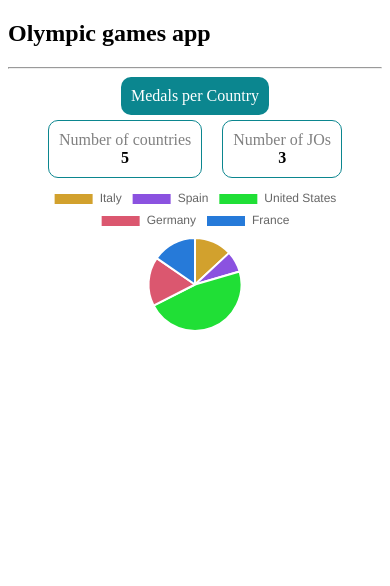
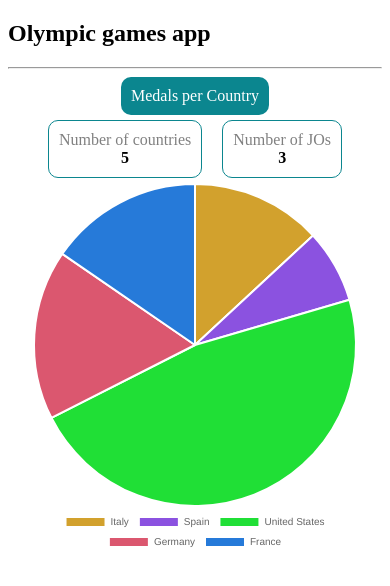
Before and after one commit to soufiene-madhouna/front-end-angular-olympic-medals, an Angular app: page / in a window 390 px wide. Shown: the top 586 px of the page. Built offline with nearby package versions, Linux system fonts and the light colour scheme.

Commit message:
Amélioration du responsive de l’application

```diff
--- a/src/app/pages/home/home.component.scss
+++ b/src/app/pages/home/home.component.scss
@@ -0,0 +1,11 @@
+@media screen and (max-width: 480px) {
+  #chart-DashboardPieChart {
+    max-width: 100vw; // 100% de la largeur de l'écran
+    margin: 0 -0.5rem; // Compense le padding du parent
+
+    canvas {
+      max-height: 500px;
+      min-height: 450px;
+    }
+  }
+}
--- a/src/app/pages/home/home.component.ts
+++ b/src/app/pages/home/home.component.ts
@@ -56,7 +56,9 @@ export class HomeComponent implements OnInit {
       }
     });
   }
-
+ private isMobile(): boolean {
+    return window.innerWidth < 768;
+  }
  /**
    * Génère des couleurs distinctes de manière déterministe
    * Utilise l'index pour générer une couleur stable
@@ -81,20 +83,34 @@ export class HomeComponent implements OnInit {
 
   private buildPieChart(countries: string[], sumOfAllMedalsYears: number[]): void {
     const colors = this.generateStableColors(countries.length);
+
     const pieChart = new Chart("DashboardPieChart", {
-
       type: 'pie',
       data: {
         labels: countries,
         datasets: [{
           label: 'Medals',
           data: sumOfAllMedalsYears,
-          backgroundColor:  colors,
-          hoverOffset: 4
+          backgroundColor: colors,
+          borderWidth: 2,
+          borderColor: '#fff',
+          hoverOffset: this.isMobile() ? 5 : 10
         }],
       },
       options: {
-        aspectRatio: 2.5,
+        responsive: true,
+        maintainAspectRatio: true,
+        plugins: {
+          legend: {
+            position: this.isMobile() ? 'bottom' : 'right',
+            labels: {
+              padding: this.isMobile() ? 10 : 15,
+              font: {
+                size: this.isMobile() ? 10 : 12
+              }
+            }
+          }
+        },
         onClick: (event: ChartEvent) => {
           if (event.native) {
             const points = pieChart.getElementsAtEventForMode(
@@ -113,6 +129,7 @@ export class HomeComponent implements OnInit {
         }
       }
     });
+
     this.pieChart = pieChart;
   }
 }
```
